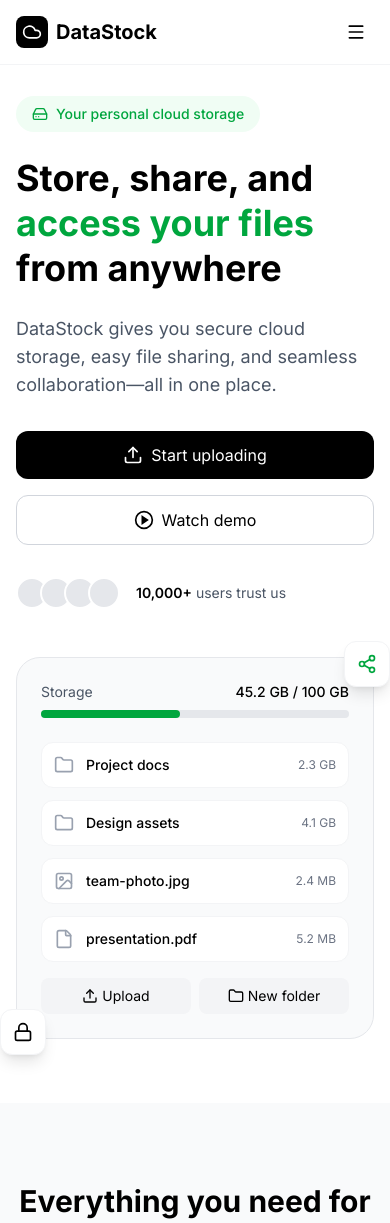
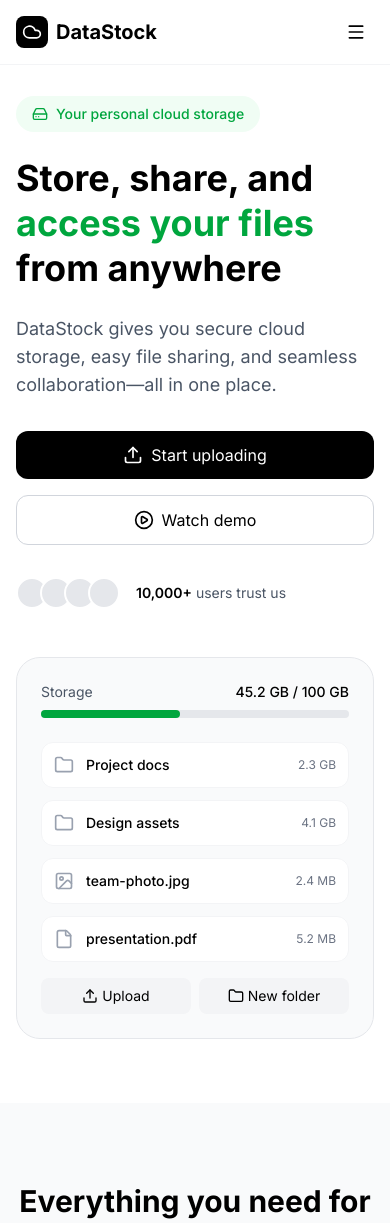
Before and after one commit to Akashyatinjain/DataStock, a React (Vite) app in the folder Frontend/: page / in a window 390 px wide. Shown: the top 1223 px of the page. Built offline with nearby package versions, Linux system fonts and the light colour scheme.

Commit message:
adding the reponsivness

```diff
--- a/Frontend/src/components/dashboard/layout/Header.jsx
+++ b/Frontend/src/components/dashboard/layout/Header.jsx
@@ -99,7 +99,7 @@ const Header = ({
     return (
       <nav className="fixed top-0 w-full bg-white/95 backdrop-blur-sm z-50 border-b border-gray-200">
         <div className="px-4 sm:px-6 lg:px-8">
-          <div className="flex justify-between items-center h-16">
+          <div className="flex justify-between items-center h-14 sm:h-16">
             <div className="flex items-center space-x-4">
               <div className="w-8 h-8 bg-gray-200 rounded-lg animate-pulse" />
               <div className="w-24 h-4 bg-gray-200 rounded animate-pulse hidden sm:block" />
@@ -126,7 +126,7 @@ const Header = ({
 
       <nav className="fixed top-0 w-full bg-white/95 backdrop-blur-sm z-50 border-b border-gray-200">
         <div className="px-4 sm:px-6 lg:px-8">
-          <div className="flex justify-between items-center h-16">
+          <div className="flex justify-between items-center h-14 sm:h-16">
 
             {/* ── Left ── */}
             <div className="flex items-center space-x-4">
--- a/Frontend/src/components/dashboard/layout/MobileSidebar.jsx
+++ b/Frontend/src/components/dashboard/layout/MobileSidebar.jsx
@@ -1,15 +1,4 @@
-import { Menu, X, ChevronRight } from 'lucide-react';
-
-export function MobileSidebarToggle({ isOpen, onToggle }) {
-  return (
-    <button
-      onClick={onToggle}
-      className="fixed top-[72px] left-4 z-30 p-2 bg-white rounded-xl shadow border border-gray-200 md:hidden"
-    >
-      <Menu className="w-5 h-5 text-gray-700" />
-    </button>
-  );
-}
+import { X, ChevronRight } from 'lucide-react';
 
 export function MobileSidebarOverlay({ isOpen, onClose }) {
   return (
@@ -25,7 +14,7 @@ export function MobileSidebarOverlay({ isOpen, onClose }) {
 export function MobileSidebarPanel({ isOpen, children, onClose }) {
   return (
     <aside
-      className={`relative fixed left-0 top-16 h-[calc(100vh-64px)] bg-white border-r border-gray-200 z-50 transition-transform duration-300 w-72 ${
+      className={`fixed left-0 top-14 z-50 h-[calc(100dvh-3.5rem)] w-[min(85vw,18rem)] border-r border-gray-200 bg-white transition-transform duration-300 ${
         isOpen ? 'translate-x-0' : '-translate-x-full'
       }`}
     >
@@ -47,7 +36,7 @@ export function DesktopSidebarPanel({
 }) {
   return (
     <aside
-      className={`fixed left-0 top-16 h-[calc(100vh-64px)] bg-white border-r border-gray-200 transition-all duration-300 ${
+      className={`fixed left-0 top-16 z-40 h-[calc(100dvh-4rem)] border-r border-gray-200 bg-white transition-all duration-300 ${
         sidebarCollapsed ? 'w-20' : 'w-72'
       }`}
     >
--- a/Frontend/src/components/dashboard/layout/Sidebar.jsx
+++ b/Frontend/src/components/dashboard/layout/Sidebar.jsx
@@ -24,9 +24,7 @@ import SidebarFolders from './SidebarFolders';
 import SidebarFilters from './SidebarFilters';
 import SidebarStorage from './SidebarStorage';
 import SidebarMore from './SidebarMore';
-import SidebarProfile from './SidebarProfile';
 import {
-  MobileSidebarToggle,
   MobileSidebarOverlay,
   MobileSidebarPanel,
   DesktopSidebarPanel,
@@ -51,7 +49,9 @@ const Sidebar = ({
   onFolderCreated,
   onFolderDeleted,
 }) => {
-  const [isMobile, setIsMobile] = useState(false);
+  const [isMobile, setIsMobile] = useState(
+    () => typeof window !== 'undefined' && window.innerWidth < 768
+  );
   const [localFolders, setLocalFolders] = useState([]);
   const folders = syncFolders ? (foldersFromParent ?? []) : localFolders;
   const selectedFolderId = getActiveFolderId(activeTab);
@@ -78,12 +78,14 @@ const Sidebar = ({
     const check = () => {
       const mobile = window.innerWidth < 768;
       setIsMobile(mobile);
-      setSidebarCollapsed(mobile);
+      if (mobile) {
+        setIsMobileMenuOpen(false);
+      }
     };
     check();
     window.addEventListener('resize', check);
     return () => window.removeEventListener('resize', check);
-  }, [setSidebarCollapsed]);
+  }, [setIsMobileMenuOpen]);
 
   useEffect(() => {
     if (storageDataProp) setStorageData(storageDataProp);
@@ -270,16 +272,12 @@ const Sidebar = ({
     </>
   );
 
-  if (isMobile) {
   return (
     <>
+      <div className="md:hidden">
         <MobileSidebarOverlay
           isOpen={isMobileMenuOpen}
           onClose={() => setIsMobileMenuOpen(false)}
-        />
-        <MobileSidebarToggle
-          isOpen={isMobileMenuOpen}
-          onToggle={() => setIsMobileMenuOpen(!isMobileMenuOpen)}
         />
         <MobileSidebarPanel
           isOpen={isMobileMenuOpen}
@@ -287,19 +285,17 @@ const Sidebar = ({
         >
           {sidebarBody}
         </MobileSidebarPanel>
-        {modals}
-      </>
-    );
-  }
+      </div>
 
-  return (
-    <>
+      <div className="hidden md:block">
         <DesktopSidebarPanel
           sidebarCollapsed={sidebarCollapsed}
           onToggleCollapse={() => setSidebarCollapsed(!sidebarCollapsed)}
         >
           {sidebarBody}
         </DesktopSidebarPanel>
+      </div>
+
       {modals}
     </>
   );
--- a/Frontend/src/index.css
+++ b/Frontend/src/index.css
@@ -2,10 +2,26 @@
 
 /* Optional global styles */
 
+*, *::before, *::after {
+  box-sizing: border-box;
+}
+
+html, body {
+  margin: 0;
+  padding: 0;
+  overflow-x: hidden;
+  min-height: 100%;
+}
+
 body {
-  margin: 0;
   font-family: system-ui, Avenir, Helvetica, Arial, sans-serif;
 }
+
+img, video, iframe {
+  max-width: 100%;
+  height: auto;
+}
+
 /* Add to your global CSS file */
 @keyframes slideIn {
   from {
--- a/Frontend/src/pages/Dashboard.jsx
+++ b/Frontend/src/pages/Dashboard.jsx
@@ -466,9 +466,7 @@ const Dashboard = () => {
         setIsMobileMenuOpen={setIsMobileMenuOpen}
       />
 
-      <div className="flex pt-16">
-
-        {/* SIDEBAR */}
+      {/* Sidebar is fixed/overlay — not in document flow */}
       <Sidebar
         sidebarCollapsed={sidebarCollapsed}
         setSidebarCollapsed={setSidebarCollapsed}
@@ -493,8 +491,11 @@ const Dashboard = () => {
         }}
       />
 
-        {/* MAIN */}
-        <main className={`flex-1 transition-all duration-300 ${sidebarCollapsed ? 'md:ml-20' : 'md:ml-64'}`}>
+      <main
+        className={`w-full pt-14 md:pt-16 transition-all duration-300 ${
+          sidebarCollapsed ? 'md:ml-20' : 'md:ml-72'
+        }`}
+      >
           <div className="p-4 sm:p-6 lg:p-8 max-w-[1600px]">
 
             {/* ── TOP BAR ── */}
@@ -620,7 +621,7 @@ const Dashboard = () => {
 
             {/* ── EMPTY STATE ── */}
             {!loading && filteredFiles.length === 0 && (
-              <div className="bg-white border border-dashed border-gray-200 rounded-3xl p-16 text-center">
+              <div className="bg-white border border-dashed border-gray-200 rounded-3xl px-6 py-10 sm:px-10 sm:py-12 text-center max-w-2xl mx-auto">
                 <div className="w-20 h-20 bg-gray-50 rounded-2xl flex items-center justify-center mx-auto mb-5 border border-gray-100">
                   <Folder className="w-10 h-10 text-gray-300" />
                 </div>
@@ -631,7 +632,7 @@ const Dashboard = () => {
                       ? 'This folder is empty'
                       : 'No files in My Drive yet'}
                 </h2>
-                <p className="text-gray-400 mb-8 text-sm">
+                <p className="text-gray-400 mb-6 text-sm">
                   {searchQuery
                     ? 'Try a different keyword'
                     : selectedFolder
@@ -641,7 +642,7 @@ const Dashboard = () => {
                 {!searchQuery && (
                   <label className="cursor-pointer inline-flex">
                     <input type="file" className="hidden" onChange={handleUpload} />
-                    <div className="px-6 py-3 bg-green-600 hover:bg-green-700 text-white rounded-xl flex items-center gap-2 transition font-semibold text-sm shadow-sm">
+                    <div className="px-5 py-3 bg-green-600 hover:bg-green-700 text-white rounded-xl flex items-center gap-2 transition font-semibold text-sm shadow-sm">
                       <Plus className="w-4 h-4" />
                       Upload your first file
                     </div>
@@ -688,7 +689,6 @@ const Dashboard = () => {
 
           </div>
       </main>
-      </div>
 
       {/* PREVIEW MODAL */}
       <FilePreviewModal
--- a/Frontend/src/pages/HomePage.jsx
+++ b/Frontend/src/pages/HomePage.jsx
@@ -15,6 +15,7 @@ import {
   Menu,
   X,
   ArrowUpRight,
+  PlayCircle,
   Check,
   Star
 } from 'lucide-react';
@@ -142,8 +143,8 @@ const HomePage = () => {
             </div>
 
             {/* Right - Visual */}
-            <div className="relative">
-              <div className="bg-gray-50 rounded-3xl p-6 border border-gray-200">
+            <div className="relative overflow-hidden">
+              <div className="bg-gray-50 rounded-3xl p-6 border border-gray-200 overflow-hidden">
                 {/* Storage Bar */}
                 <div className="mb-6">
                   <div className="flex justify-between text-sm mb-2">
@@ -187,10 +188,10 @@ const HomePage = () => {
               </div>
 
               {/* Floating Elements */}
-              <div className="absolute -top-4 -right-4 bg-white p-3 rounded-xl shadow-lg border border-gray-100">
+              <div className="hidden md:flex absolute -top-4 -right-4 bg-white p-3 rounded-xl shadow-lg border border-gray-100">
                 <Share2 className="w-5 h-5 text-green-600" />
               </div>
-              <div className="absolute -bottom-4 -left-4 bg-white p-3 rounded-xl shadow-lg border border-gray-100">
+              <div className="hidden md:flex absolute -bottom-4 -left-4 bg-white p-3 rounded-xl shadow-lg border border-gray-100">
                 <Lock className="w-5 h-5 text-black" />
               </div>
             </div>
@@ -403,18 +404,4 @@ const HomePage = () => {
   );
 };
 
-// Missing component
-const PlayCircle = (props) => (
-  <svg
-    {...props}
-    viewBox="0 0 24 24"
-    fill="none"
-    stroke="currentColor"
-    strokeWidth="2"
-  >
-    <circle cx="12" cy="12" r="10" />
-    <polygon points="10 8 16 12 10 16 10 8" fill="currentColor" />
-  </svg>
-);
-
 export default HomePage;
```
Lines whose indentation alone changed are shown as unchanged.
